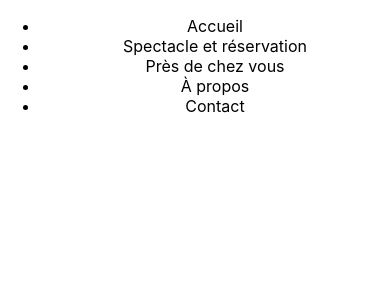
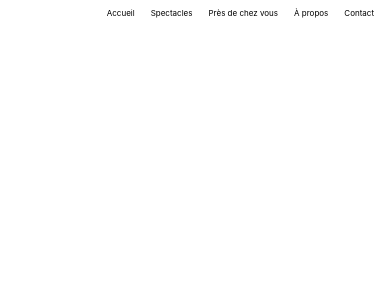
Before and after one commit to ho823/Wild-circus-front, a React (Create React App) app: page / in a window 390 px wide. Shown: the top 300 px of the page. Built offline with nearby package versions, Linux system fonts and the light colour scheme.

Commit message:
Added CSS and media queries

```diff
--- /dev/null
+++ b/src/Mainstyle.jsx
@@ -0,0 +1,5 @@
+import styled from 'styled-components';
+
+/* export const  = styled.div`
+
+`; */
--- a/src/components/Navbar.jsx
+++ b/src/components/Navbar.jsx
@@ -1,16 +1,50 @@
 import React from 'react';
+import styled from 'styled-components';
+
+const Nav = styled.div`
+  font-size: 1rem;
+  @media (max-width: 500px){
+    font-size: 0.5rem;
+  }
+`;
+
+const ListItem = styled.ul`
+  list-style: none;
+  display: flex;
+  justify-content: flex-end;
+`;
+
+const Items = styled.li`
+  margin-right: 2rem;
+  @media (max-width: 500px){
+    margin-right: 1rem;
+  }
+`;
+
+const Link = styled.a`
+  text-decoration: none;
+  color: black;
+
+  &:focus {
+    text-decoration: 0.2rem underline #F94189;
+  }
+
+  &:hover {
+    color: #636363;
+  }
+`;
 
 export default function Navbar() {
   return (
-    <div>
-      <ul>
-        <li>Accueil</li>
-        <li>Spectacle et réservation</li>
-        <li>Près de chez vous</li>
-        <li>À propos</li>
-        <li>Contact</li>
-      </ul>
+    <Nav>
+      <ListItem>
+        <Items><Link href="#">Accueil</Link></Items>
+        <Items><Link href="#">Spectacles</Link></Items>
+        <Items><Link href="#">Près de chez vous</Link></Items>
+        <Items><Link href="#">À propos</Link></Items>
+        <Items><Link href="#">Contact</Link></Items>
+      </ListItem>
 
-    </div>
+    </Nav>
   );
 }
```
